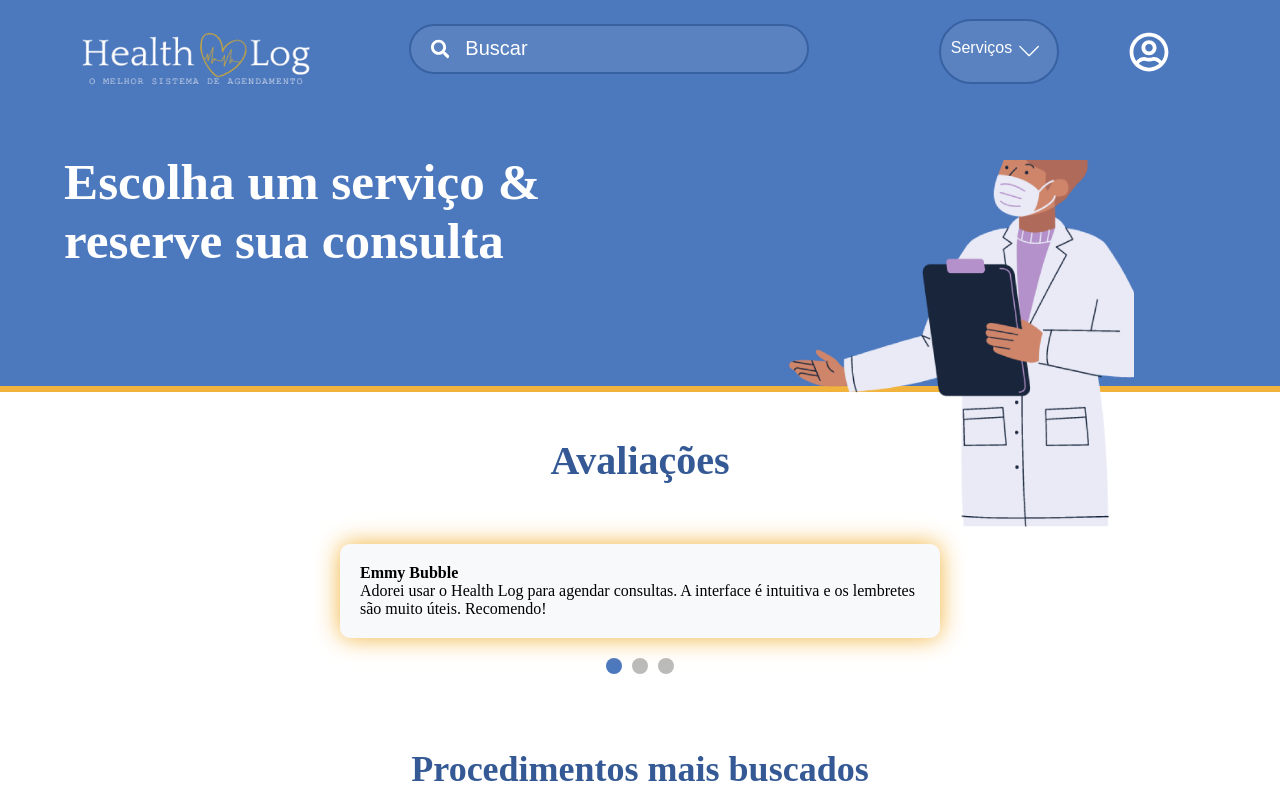
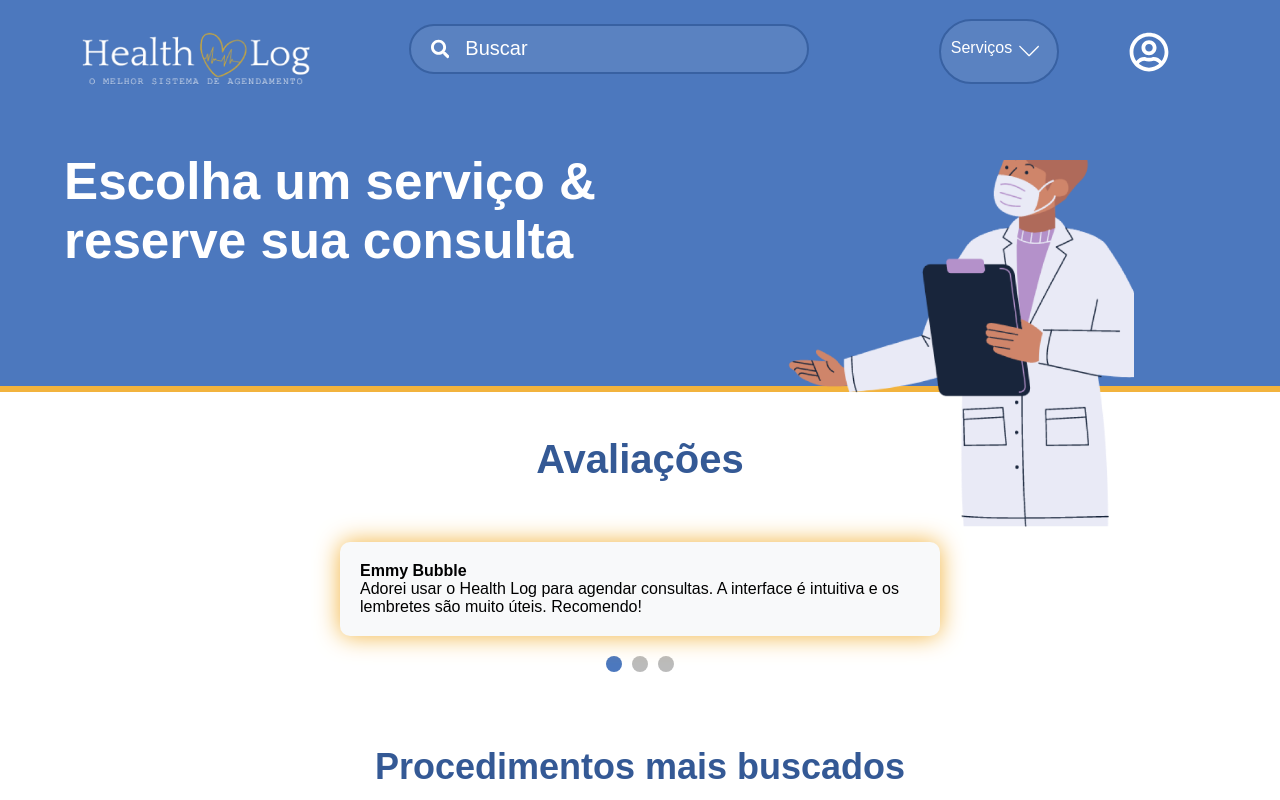
Before and after one commit to IagoOliveiraa/Projeto_heatlhLog, a React (Vite) app in the folder HealthLog/: page / in a window 1280 px wide. Shown: the top 800 px of the page. Built offline with nearby package versions, Linux system fonts and the light colour scheme.

Commit message:
atualizado lilian 08-11

```diff
--- a/HealthLog/src/CSS/home.css
+++ b/HealthLog/src/CSS/home.css
@@ -2,6 +2,7 @@
 
 /* Reset de margem e padding */
 * {
+  font-family: Arial, Helvetica, sans-serif;
   margin: 0;
   padding: 0;
   box-sizing: border-box;
@@ -116,15 +117,27 @@
   border-radius: 50px;
   padding: 10px;
   width: 120px;
+  text-underline-offset: -200px; /* Move o sublinhado para fora da área visível */
 
 }
 
 /* Texto "Serviços" */
+
+.divmenuHome a{
+
+color: #000;
+
+
+}
+
+
+
 .divservicosHome {
   font-family: 'Raleway', sans-serif;
   color: white;
   display: flex;
   align-items: center;
+
 }
 
 /* Ícone de seta para baixo */
--- a/HealthLog/src/Pages/home.jsx
+++ b/HealthLog/src/Pages/home.jsx
@@ -7,7 +7,7 @@ import bemvindo from '../assets/img/boasvindasFoto.png'; // Imagem da seção de
 import especMedicas from '../assets/img/MedicinaFoto.png'; // Imagem de especialidade médica
 import especOdont from '../assets/img/OdontoFoto.png'; // Imagem de odontologia
 import especEstetica from '../assets/img/EsteticaFoto.png'; // Imagem de estética
-import FotoSobre from '../assets/img/FotoSobre.png'; // Imagem da seção "Sobre Nós"
+import FotoSobre from '../assets/img/FotoSobre.png'; // Imagem da seção "Sobre Nós
 
 
 function Home() {
--- a/HealthLog/src/Router.jsx
+++ b/HealthLog/src/Router.jsx
@@ -23,6 +23,7 @@ const Router = () => {
                 <Route path="/concluirCadastro" element={<ConcluirCadastro/>}/>
                 <Route path="/Login" element={<Login/>}/>
                 <Route path="/Registro" element={<Registro/>}/>
+
             </Routes>
         </BrowserRouter>
 
```
